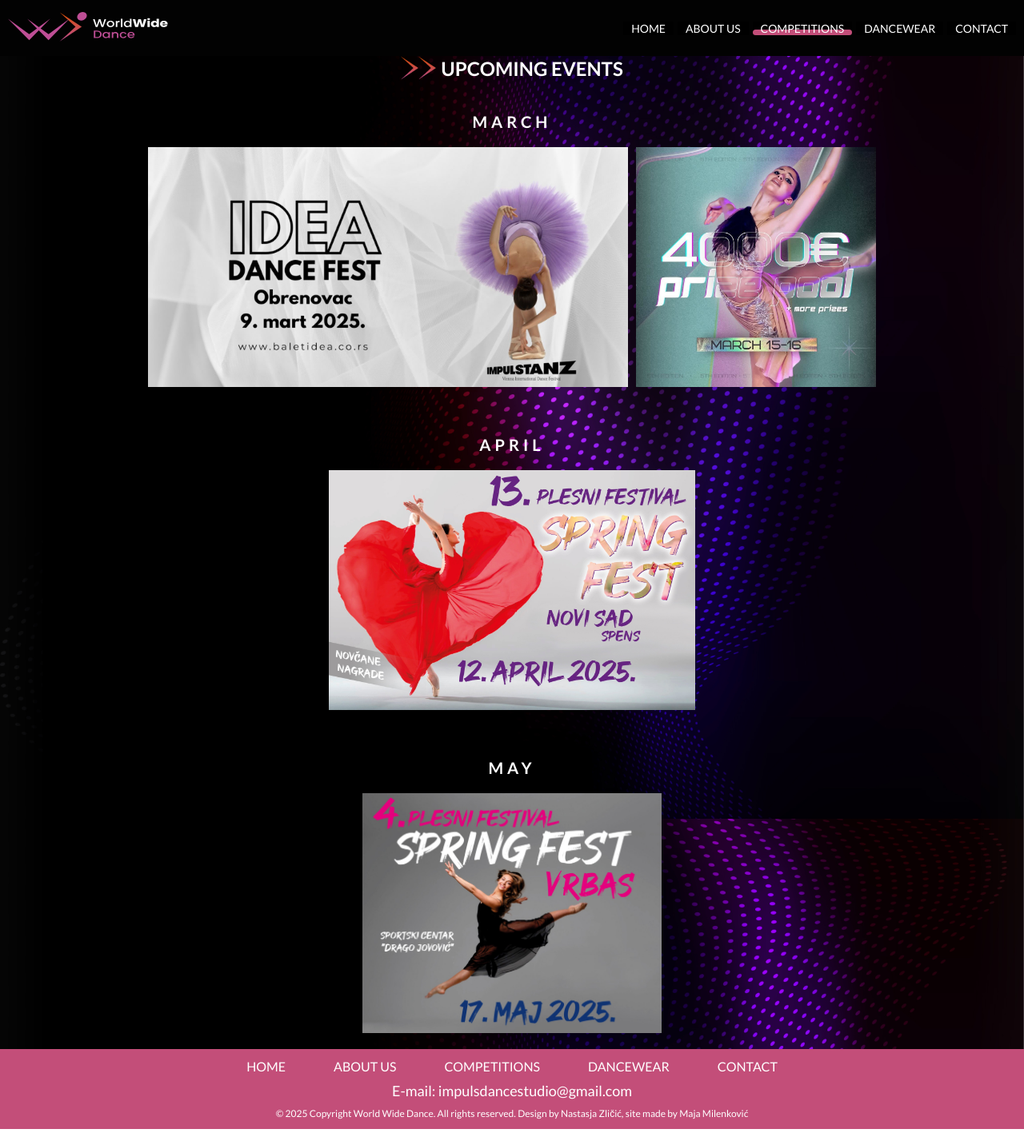
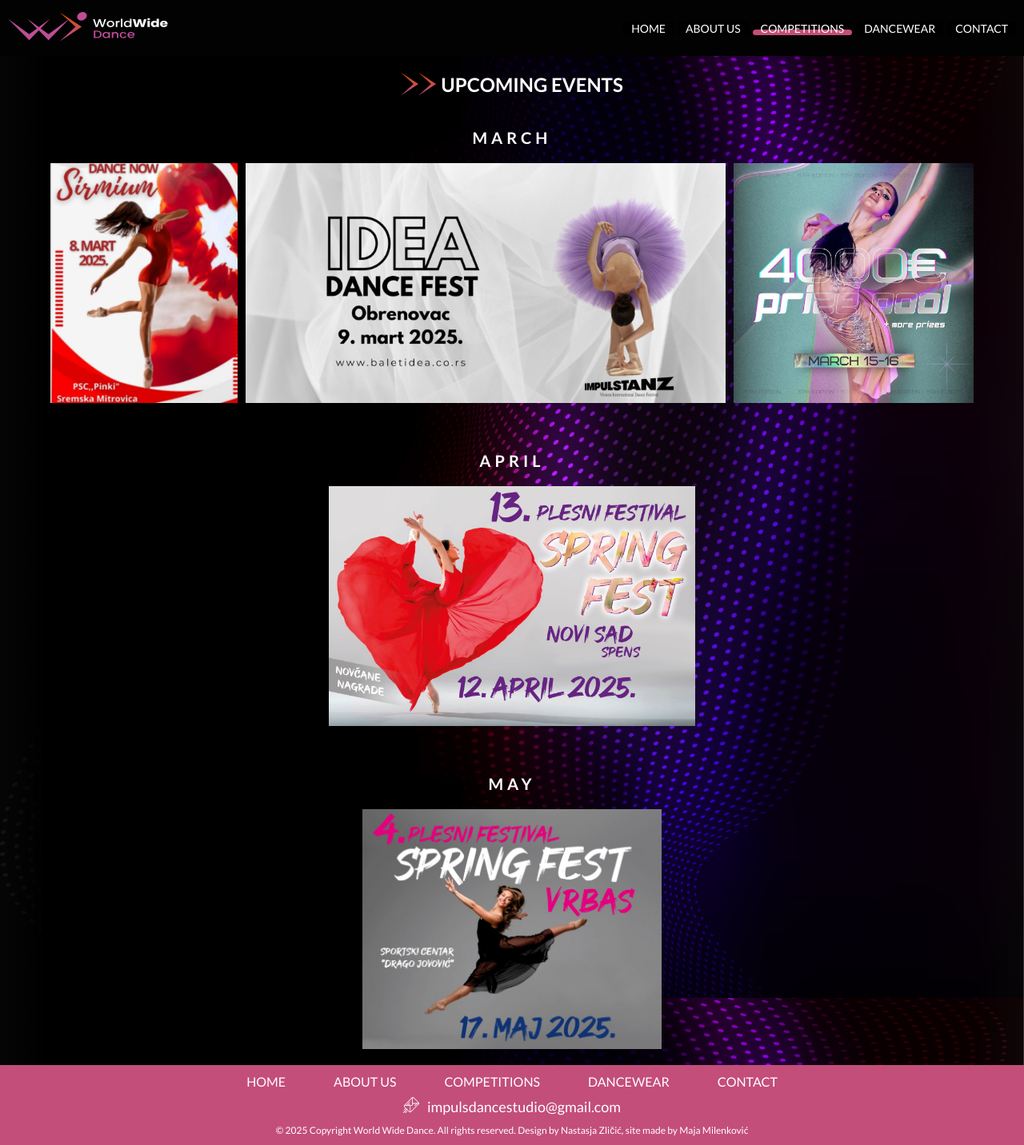
Before and after one commit to pinedragon/wwwdance, a React (Vite) app: page /wwwdance/competitions in a window 1280 px wide. Shown: the whole page at 80% size. Built offline with nearby package versions, Linux system fonts and the light colour scheme.

Commit message:
Fix: slider flickering, modal scroll hidden

```diff
--- a/src/components/Competitions/components/EventInfo/index.tsx
+++ b/src/components/Competitions/components/EventInfo/index.tsx
@@ -21,7 +21,7 @@
     <Modal isOpen={isOpen} onCancelClick={onCancelClick}>
       <div className={styles.eventInfo}>
         <div className={styles.title}>{event?.name}</div>
-        {/* <div className={styles.line} /> */}
+
         <img src={event?.imgSrc} alt="event-image" />
         <div className={styles.info}>
           <div className={styles.subTitleWrap}>
@@ -41,7 +41,6 @@
             <span>{event?.about}</span>
           </div>
         </div>
-        {/* <div className={styles.line} /> */}
       </div>
     </Modal>
   );
--- a/src/components/Competitions/components/EventInfo/styles.module.scss
+++ b/src/components/Competitions/components/EventInfo/styles.module.scss
@@ -1,8 +1,6 @@
 @use "@styles/module-imports" as *;
 
 .eventInfo {
-  //   background-color: red;
-  //   padding: 10px;
   display: flex;
   flex-flow: column;
 }
--- a/src/components/Competitions/styles.module.scss
+++ b/src/components/Competitions/styles.module.scss
@@ -5,4 +5,5 @@
   justify-content: center;
   align-items: center;
   flex-direction: column;
+  margin-top: 20px;
 }
--- a/src/components/Footer/index.tsx
+++ b/src/components/Footer/index.tsx
@@ -55,6 +55,9 @@
           <img src="/wwwdance/assets/envelope.png" alt="mail" />
         </div>
         <div className={styles.emailText}>
+          <div className={styles.envelopeForDesktop}>
+            <img src={"/wwwdance/assets/emailIcon.svg"} alt="Email Icon" />
+          </div>
           <span>{footerElement.Email}</span>
         </div>
         <div className={styles.copyright}>
--- a/src/components/Footer/styles.module.scss
+++ b/src/components/Footer/styles.module.scss
@@ -60,7 +60,19 @@
   }
 }
 
+.envelopeForDesktop {
+  width: 20px;
+  display: none;
+  @include media(tablets) {
+    display: block;
+  }
+}
+
 .emailText {
+  display: flex;
+  justify-content: center;
+  align-items: center;
+  gap: 10px;
   font-size: 18px;
   color: white;
 }
--- a/src/components/HomePage/Slider/index.tsx
+++ b/src/components/HomePage/Slider/index.tsx
@@ -1,9 +1,11 @@
-import { FC, useEffect, useState } from "react";
+import { FC, useEffect, useMemo, useState } from "react";
 import cx from "clsx";
 
 import styles from "./styles.module.scss";
 
-const sliderContent = [
+const Slider: FC = () => {
+  const sliderContent = useMemo(() => {
+    return [
       {
         src: "/wwwdance/assets/BalletDance.png",
         alt: "danceStyle",
@@ -53,12 +55,11 @@
         color: "orange",
       },
     ];
-
-const Slider: FC = () => {
+  }, []);
   const [currentIndex, setCurrentIndex] = useState(0);
 
   // Number of visible items based on screen width
-  const getVisibleItems = () => (window.innerWidth < 768 ? 1 : 3);
+  const getVisibleItems = () => (window.innerWidth < 1070 ? 1 : 3);
   const [visibleItems, setVisibleItems] = useState(getVisibleItems());
 
   useEffect(() => {
@@ -100,12 +101,7 @@
         <img src="/wwwdance/assets/ArrowLeftWhite.png" alt="arrow left" />
       </button>
 
-      <div
-        className={styles.categoryHolder}
-        style={{
-          transition: "transform 0.5s ease-in-out",
-        }}
-      >
+      <div className={styles.categoryHolder}>
         {sliderContent
           .slice(currentIndex, currentIndex + visibleItems)
           .concat(
@@ -114,16 +110,18 @@
               Math.max(0, visibleItems - (totalSlides - currentIndex))
             )
           )
-          .map((item, index) => (
+          .map((item) => (
             <div
-              key={index}
+              key={item.title}
               className={cx(styles.category, styles[item.color])}
             >
               <div className={styles.danceCategoryImage}>
                 <img src={item.src} alt={item.title} />
-              </div>
+                <div className={styles.categoryInfo}>
                   <div className={styles.textTitle}>{item.title}</div>
                   <div className={styles.textCategory}>{item.text}</div>
+                </div>
+              </div>
             </div>
           ))}
       </div>
--- a/src/components/HomePage/Slider/styles.module.scss
+++ b/src/components/HomePage/Slider/styles.module.scss
@@ -40,9 +40,7 @@
   height: 350px;
   display: flex;
   flex-direction: column;
-  // justify-content: center;
   align-items: center;
-  background-color: $pink;
 
   @include media(e-readers) {
     width: 300px; // Show 3 items on desktop
@@ -51,33 +49,38 @@
 }
 .danceCategoryImage {
   height: 100%;
-  display: flex;
+  position: relative;
+  margin: 15px 0;
+  width: fit-content;
+}
+
+.categoryInfo {
+  display: none;
+  flex-direction: column;
+  align-items: center;
   justify-content: center;
-  align-items: center;
-  position: relative; /* or absolute if needed, but consistently */
-  margin: 10px 0;
-  width: fit-content;
-  transition: opacity 0.3s;
+  height: 100%;
 }
 
 .danceCategoryImage:hover {
-  opacity: 0;
-  position: absolute;
+  img {
+    opacity: 0;
+    position: absolute;
+  }
+  .categoryInfo {
+    display: flex;
+  }
 }
 
 .textTitle {
-  display: flex;
-  justify-content: center;
-  align-items: center;
   font-size: 22px;
+  text-align: center;
   text-transform: uppercase;
   letter-spacing: 5px;
-  margin-top: 30px;
+
+  margin-top: 10px;
   width: 100%;
-
-  @include media(laptops) {
-    margin-top: 20px;
-  }
+  top: 0%;
 }
 
 .textCategory {
@@ -96,12 +99,11 @@
   position: absolute;
   top: 50%;
   transform: translateY(-50%);
-  // background-color: rgba(0, 0, 0, 0.5);
   color: white;
   border: none;
   padding: 10px;
   cursor: pointer;
-  // z-index: 10;
+  z-index: 1;
 }
 
 .arrowButton.left {
--- a/src/components/shared/Modal/index.tsx
+++ b/src/components/shared/Modal/index.tsx
@@ -1,4 +1,4 @@
-import { FC, PropsWithChildren } from "react";
+import { FC, PropsWithChildren, useEffect } from "react";
 import styles from "./styles.module.scss";
 
 interface ModalProps extends PropsWithChildren {
@@ -7,6 +7,18 @@
 }
 
 export const Modal: FC<ModalProps> = ({ isOpen, children, onCancelClick }) => {
+  useEffect(() => {
+    if (isOpen) {
+      document.body.classList.add(styles.noScroll); // Adds 'overlay' class to body when modal opens
+    } else {
+      document.body.classList.remove(styles.noScroll); // Removes 'overlay' class when modal closes
+    }
+
+    // Cleanup the class when component unmounts or modal closes
+    return () => {
+      document.body.classList.remove(styles.noScroll);
+    };
+  }, []);
   return (
     isOpen && (
       <div className={styles.overlay} onClick={onCancelClick}>
--- a/src/components/shared/Modal/styles.module.scss
+++ b/src/components/shared/Modal/styles.module.scss
@@ -10,21 +10,25 @@
   height: 100%;
   background-color: rgba(0, 0, 0, 0.4); /* Semi-transparent background */
   backdrop-filter: blur(10px);
+}
 
-  &.modal-open {
-    overflow: hidden;
-    height: 100vh;
-  }
+.noScroll {
+  overflow: hidden; /* Prevent scrolling */
 }
 
 /* Centered modal container */
 .modalContainer {
   position: relative;
+  top: 0%;
   width: 80%;
+  max-height: 90vh;
+  height: fit-content;
   max-width: 500px;
+  overflow-y: auto;
   padding: 20px;
-  background-color: white; /* Fully opaque */
+  background-color: white;
   color: black;
+  margin: 10px 0px;
 
   border-radius: 8px;
   box-shadow: 0 4px 10px rgba(0, 0, 0, 0.2);
--- a/src/const/global.ts
+++ b/src/const/global.ts
@@ -16,7 +16,7 @@
 };
 
 export const footerElement = {
-  Email: "E-mail: impulsdancestudio@gmail.com",
+  Email: "impulsdancestudio@gmail.com",
   Copyrights:
     "© 2025 Copyright World Wide Dance. All rights reserved. Design by Nastasja Zličić, site made by Maja Milenković",
 };
--- a/src/data/competitionsData.json
+++ b/src/data/competitionsData.json
@@ -2,6 +2,15 @@
   "competitions": [
     {
       "id": "1",
+      "name": "DANCE NOW - Sirmium",
+      "city": "Sremska Mitrovica",
+      "address": "PSC 'Pinki'",
+      "date": "08. MARCH 2025",
+      "imgSrc": "/wwwdance/assets/UpcomingEventsAssets/2025/March/05032025DanceSirmium.jpg",
+      "about": "/"
+    },
+    {
+      "id": "2",
       "name": "IDEA Dance Fest",
       "city": "Obrenovac",
       "address": " / ",
@@ -10,7 +19,7 @@
       "about": "www.baletidea.co.rs"
     },
     {
-      "id": "2",
+      "id": "3",
       "name": "Dance Zone",
       "city": "Lazarevac",
       "address": "Sportski Centar `Kolubara`",
@@ -19,7 +28,7 @@
       "about": "4000eur + more prizes"
     },
     {
-      "id": "3",
+      "id": "4",
       "name": "13. Plesni festival Spring Fest",
       "city": "Novi Sad",
       "address": "Spens",
@@ -28,7 +37,7 @@
       "about": "Novcane nagrade"
     },
     {
-      "id": "4",
+      "id": "5",
       "name": "4. Plesni festival 'Spring Fest' ",
       "city": "Vrbas",
       "address": "Sportski centar 'Drago Jovovic'",
--- a/src/styles/app.scss
+++ b/src/styles/app.scss
@@ -22,7 +22,11 @@
   -moz-osx-font-smoothing: grayscale;
   background-image: url("/wwwdance/assets/background-wallpaper.png");
   background-size: cover;
+  background-repeat: no-repeat;
   background-position: center;
+  background-attachment: fixed;
+  width: 100%;
+  height: 100vh;
 }
 
 img {
```
Also changed, not shown: public/assets/UpcomingEventsAssets/2025/March/05032025DanceSirmium.jpg (added), public/assets/emailIcon.svg. Lines whose indentation alone changed are shown as unchanged.
